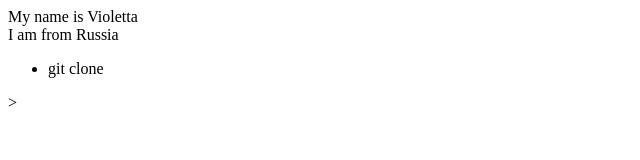
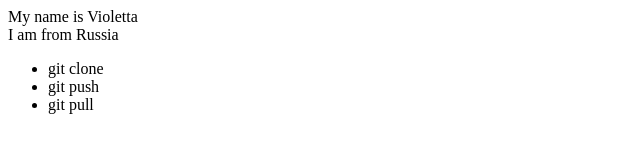
Before and after one commit to Violetta-Uleyskaya/gittest, a plain HTML site: page index.html in a window 1280 px wide. Shown: the whole page, without its empty margins (0-640 px from the left). Drawn offline with Linux system fonts and the light colour scheme.

Commit message:
added instruction to push and pull

```diff
--- a/index.html
+++ b/index.html
@@ -8,5 +8,8 @@
 <div>
     <ul>
         <li>git clone</li>
-        </ul>>
+		<li>git push</li>
+		<li>git pull</li>
+        </ul>
+
 </div>
```
